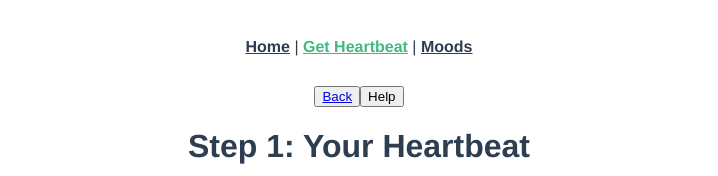
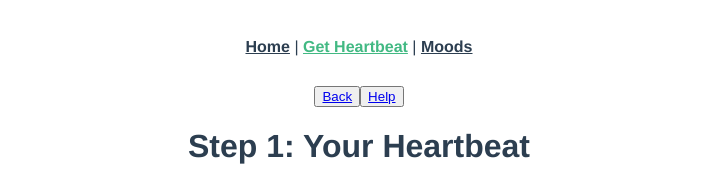
Before and after one commit to c-l-scholl/stp-vue-fb, a Vue app: page /calc-bpm in a window 1280 px wide. Shown: the top 176 px of the page, without its empty margins (281-999 px from the left). Built offline with nearby package versions, Linux system fonts and the light colour scheme.

Commit message:
added bpmhelpview and adjusted help button in calcbp

```diff
--- a/src/views/CalcBPMView.vue
+++ b/src/views/CalcBPMView.vue
@@ -3,9 +3,11 @@
     <router-link to="/">Back</router-link>
   </button>
 
-  <button type="button" onclick="document.location='BPMHelp.html'">
-    Help
-  </button>
+  <button type="button">
+      <router-link to="/about-main">
+      Help
+    </router-link>
+    </button>
   <h1>Step 1: Your Heartbeat</h1>
 
   <p> Enter your heartbeat. <br /> <br>
--- a/src/views/HomeView.vue
+++ b/src/views/HomeView.vue
@@ -19,7 +19,6 @@
       <router-link to="/about-main">
       About
     </router-link>
-
     </button>
 
 </template>
```
Also changed, not shown: src/views/BPMHelpView.vue (added).
